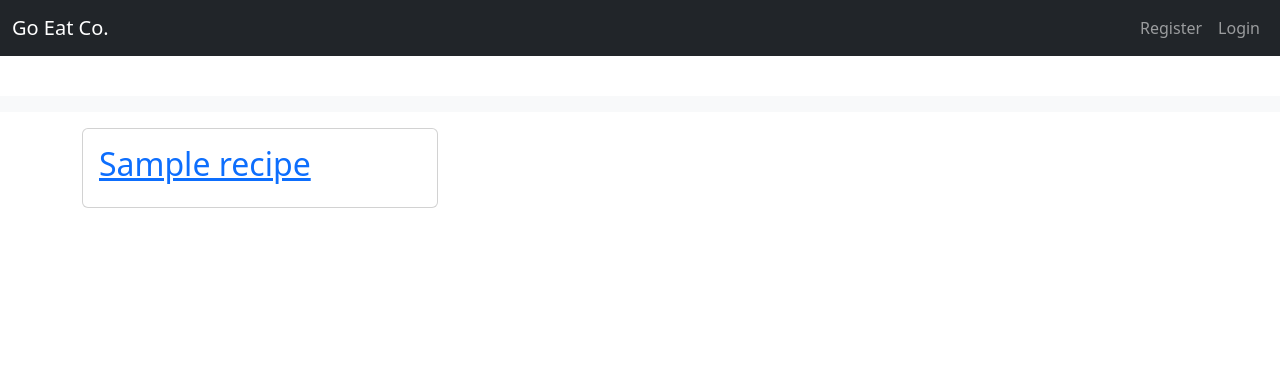
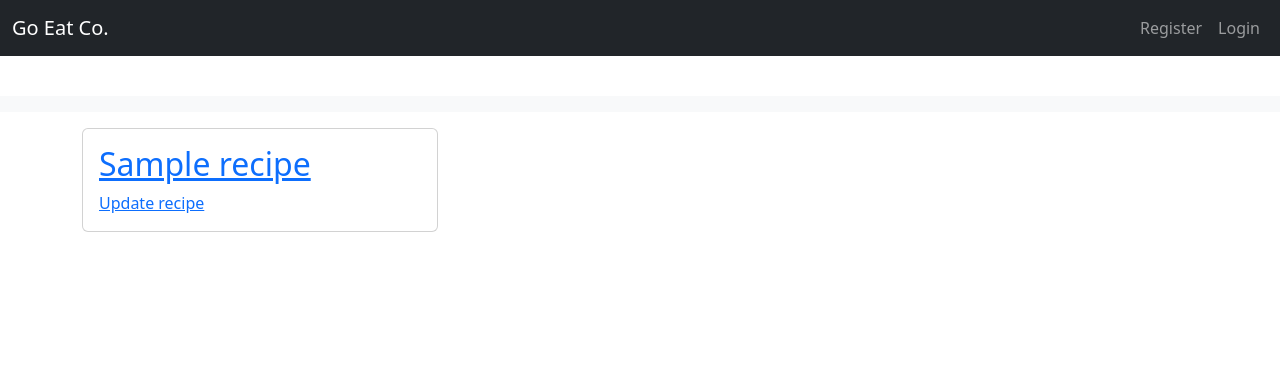
Before and after one commit to lucywoodman/goeatco, a Django app: page / in a window 1280 px wide. Shown: the top 387 px of the page. Run offline with Django 4.2, Linux system fonts and the light colour scheme; tables that the repository leaves empty hold one stand-in row (values such as "Sample post"); some libraries are stand-ins or nearby versions.

Commit message:
feat[recipe]: add update link to recipe card in list view

```diff
--- a/templates/recipe/recipe_list.html
+++ b/templates/recipe/recipe_list.html
@@ -13,6 +13,7 @@
                             <a href="{% url 'recipe_detail' recipe.slug %}" class="recipe-link">
                                 <h2 class="card-title">{{ recipe.name }}</h2>
                             </a>
+                            <a href="{% url 'recipe_update' recipe.slug %}">Update recipe</a>
                         </div>
                     </div>
                 </div>
```
